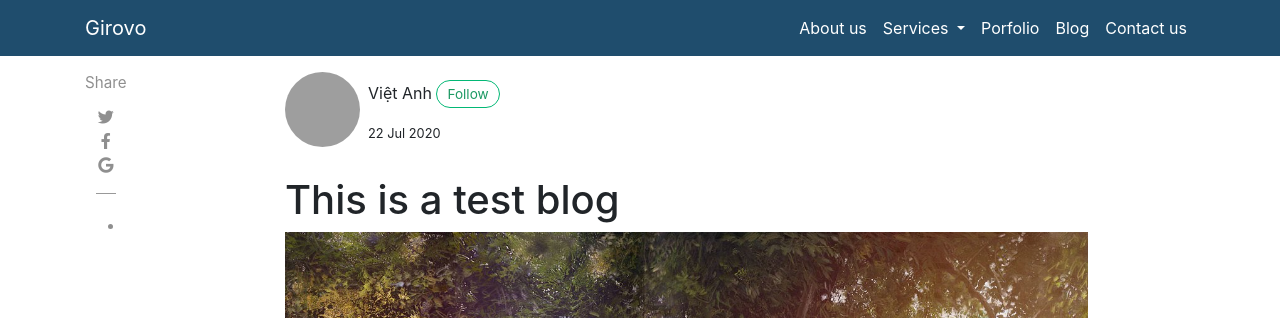
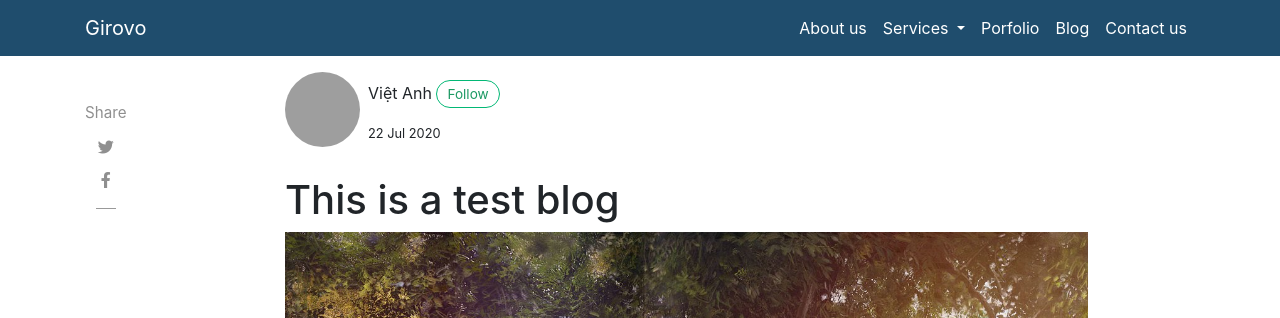
Before and after one commit to Girovo/girovo.github.io, a Jekyll site: the page built from _posts/2020-07-22-test.md, in a window 1280 px wide. Shown: the top 318 px of the page. Built offline with Jekyll 4.4.1, drawn with Linux system fonts in a browser that asks for light colours; nearby versions of some CDN libraries; a script that is not in the unit is left out; comment, search, counter and statistics services are not loaded; grey boxes are pictures that could not be loaded.

Commit message:
improve layout of share section

```diff
--- a/_includes/share.html
+++ b/_includes/share.html
@@ -1,7 +1,7 @@
-<div class="share">
+<div class="share text-center">
   <p>Share</p>
-  <ul class="list-unstyled">
-    <li class="ml-1 mr-1">
+  <ul class="list-unstyled pl-0 ml-0">
+    <li class="ml-1 mr-1 d-inline-block d-md-block">
       <a
         target="_blank"
         href="https://twitter.com/intent/tweet?text={{ page.title }}&url={{ page.url | absolute_url }}"
@@ -11,7 +11,7 @@
       </a>
     </li>
 
-    <li class="ml-1 mr-1">
+    <li class="ml-1 mr-1 d-inline-block d-md-block">
       <a
         target="_blank"
         href="https://facebook.com/sharer.php?u={{ page.url | absolute_url }}"
@@ -20,21 +20,11 @@
         <i class="fab fa-facebook-f"></i>
       </a>
     </li>
-
-    <li class="ml-1 mr-1">
-      <a
-        target="_blank"
-        href="https://plus.google.com/share?url={{ page.url | absolute_url }}"
-        onclick="window.open(this.href, 'facebook-google', 'width=550,height=435');return false;"
-      >
-        <i class="fab fa-google"></i>
-      </a>
-    </li>
   </ul>
   {% if page.comments != false %}
   <div class="sep"></div>
-  <ul>
-    <li>
+  <ul class="pl-0 ml-0">
+    <li class="d-inline-block d-md-block">
       <a class="small smoothscroll" href="#disqus_thread"></a>
     </li>
   </ul>
--- a/_layouts/post.html
+++ b/_layouts/post.html
@@ -6,14 +6,14 @@ layout: default
 <div class="container pt-3">
   <div class="row">
     <!-- Post Share -->
-    <div class="col-md-2 pl-0 d-none d-md-block">
+    <div class="col-md-2 pl-0 d-block-sm order-sm-2 order-md-1">
       {% include share.html %}
     </div>
 
     <!-- Post -->
     {% assign author = site.data.authors[page.author] %}
 
-    <div class="col-md-9 flex-first flex-md-unordered">
+    <div class="col-md-9 flex-first flex-md-unordered order-sm-1 order-md-2">
       <div class="mainheading">
         <!-- Author Box -->
         {% if page.author %}
--- a/assets/main.scss
+++ b/assets/main.scss
@@ -27,14 +27,39 @@ a:hover {
 }
 
 .share {
-  position: fixed;
-  display: block;
   color: rgba(0, 0, 0, 0.44);
-  text-align: center;
+  fill: rgba(0, 0, 0, 0.44);
+
+  a {
+    color: rgba(0, 0, 0, 0.44);
+    fill: rgba(0, 0, 0, 0.44);
+  }
 
   p {
     margin-bottom: 10px;
     font-size: 0.95rem;
+  }
+
+  ul {
+    li {
+      margin-bottom: 9px;
+
+      i.fa {
+        border: 1px solid #ddd;
+        width: 30px;
+        height: 30px;
+        line-height: 30px;
+        text-align: center;
+        border-radius: 50%;
+      }
+    }
+  }
+}
+
+@media (min-width: 768px) {
+  .share {
+    margin-top: 30px;
+    position: fixed;
   }
 }
 
```
Also changed, not shown: 8 other files.
